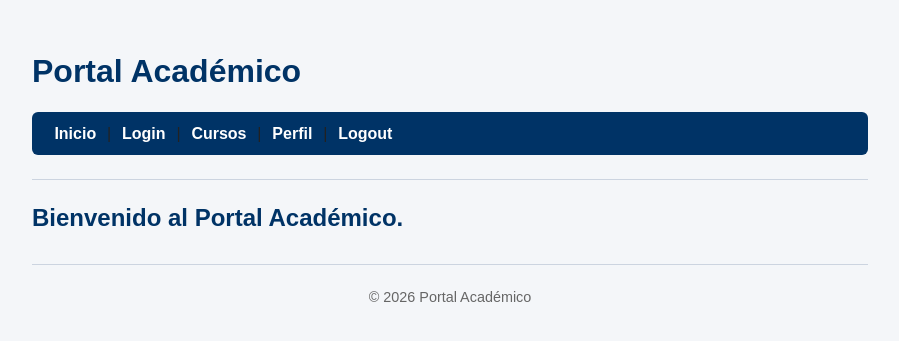
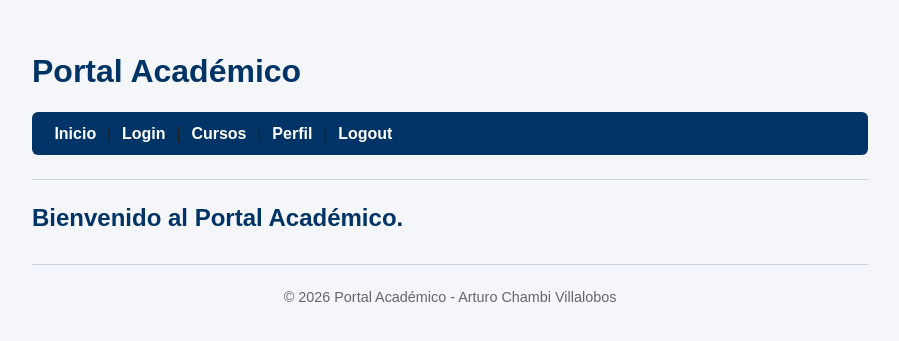
Before and after one commit to ArturoChambi/portal_academico, a Flask app: page / in a window 1280 px wide. Shown: the top 341 px of the page, without its empty margins (190-1089 px from the left). Run offline with Flask 3, Linux system fonts and the light colour scheme.

```diff
--- a/templates/base.html
+++ b/templates/base.html
@@ -24,7 +24,7 @@
 
     <footer>
         <hr>
-        <p>&copy; 2026 Portal Académico</p>
+        <p>&copy; 2026 Portal Académico - Arturo Chambi Villalobos</p>
     </footer>
 </body>
 </html>
```
